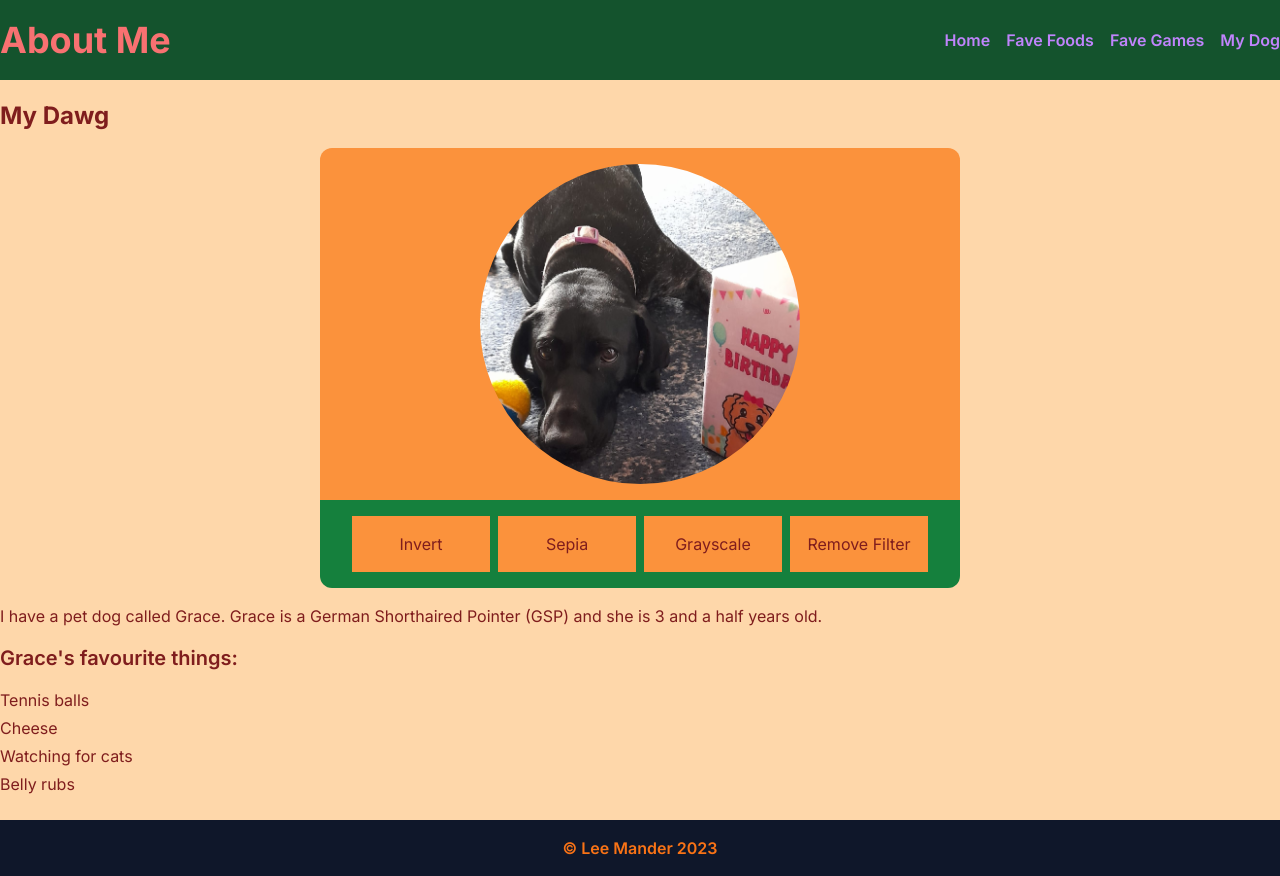
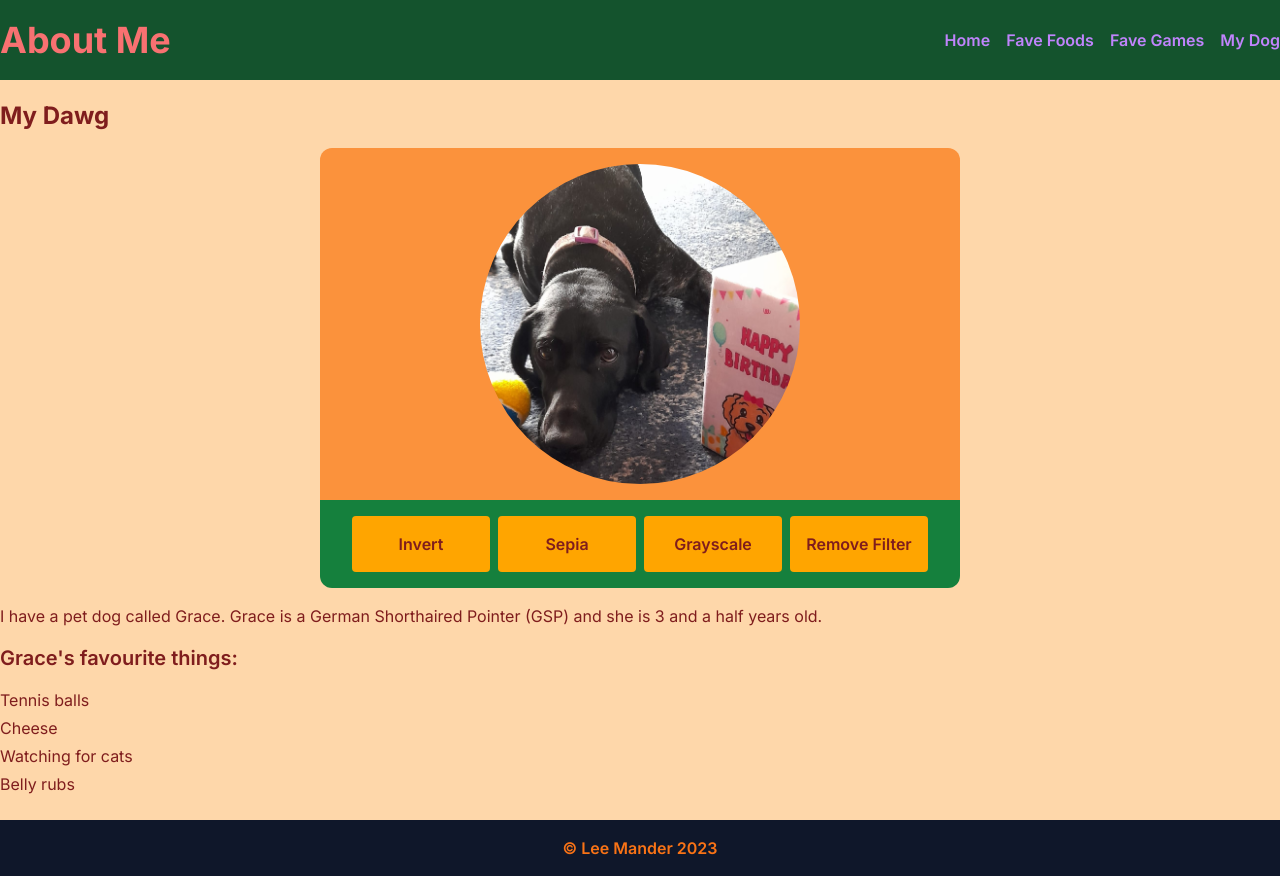
Before and after one commit to leemander/next-about-me, a Next.js app: page /dog in a window 1280 px wide. Built offline with nearby package versions, Linux system fonts and the light colour scheme.

Commit message:
Add filter button class

```diff
--- /dev/null
+++ b/src/app/dog/dog.module.css
@@ -0,0 +1,12 @@
+.filter_button {
+  background-color: orange;
+  border-radius: 0.25em;
+  display: block;
+  font-weight: 600;
+  padding: 1em;
+  width: 100%;
+}
+
+.filter_button:is(:focus-visible, :hover) {
+  scale: 0.95;
+}
--- a/src/app/dog/page.tsx
+++ b/src/app/dog/page.tsx
@@ -2,6 +2,8 @@ import List from "@/components/List";
 import Link from "next/link";
 
 import { Metadata } from "next";
+
+import styles from "./dog.module.css";
 
 export const metadata: Metadata = {
   title: "My Dog | Lee Mander",
@@ -29,7 +31,7 @@ export default function Page({ searchParams }: { searchParams: filterQuery }) {
             <ul className=" bg-green-700 flex items-center text-center h-full px-8 py-4 w-full gap-2 w-full rounded-b-xl">
               <li className="w-full">
                 <Link
-                  className="p-4 bg-orange-400 w-full h-full block"
+                  className={styles.filter_button}
                   href={`/dog?filter=invert`}
                 >
                   Invert
@@ -37,7 +39,7 @@ export default function Page({ searchParams }: { searchParams: filterQuery }) {
               </li>
               <li className="w-full">
                 <Link
-                  className="p-4 bg-orange-400 w-full h-full block"
+                  className={styles.filter_button}
                   href={`/dog?filter=sepia`}
                 >
                   Sepia
@@ -45,17 +47,14 @@ export default function Page({ searchParams }: { searchParams: filterQuery }) {
               </li>
               <li className="w-full">
                 <Link
-                  className="p-4 bg-orange-400 w-full h-full block"
+                  className={styles.filter_button}
                   href={`/dog?filter=grayscale`}
                 >
                   Grayscale
                 </Link>
               </li>
               <li className="w-full">
-                <Link
-                  className="p-4 bg-orange-400 w-full h-full block"
-                  href={`/dog`}
-                >
+                <Link className={styles.filter_button} href={`/dog`}>
                   Remove Filter
                 </Link>
               </li>
```
